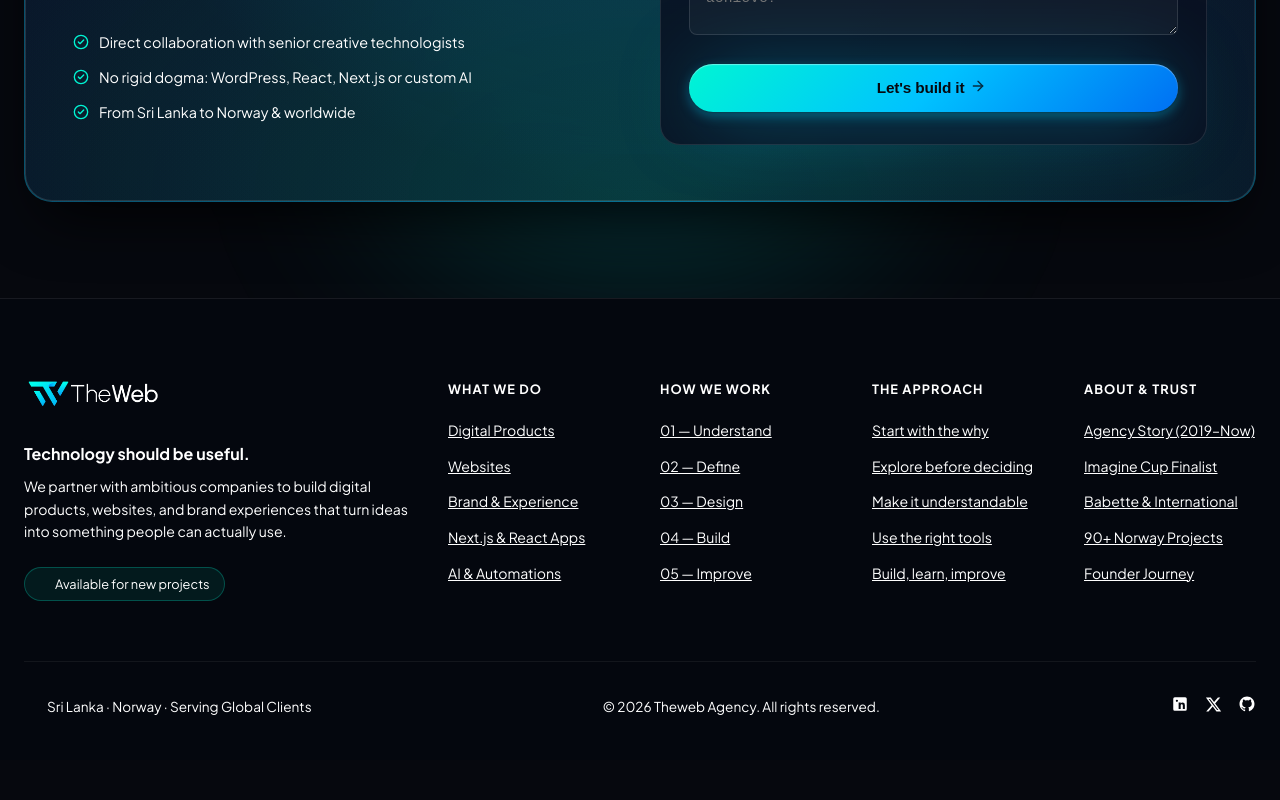
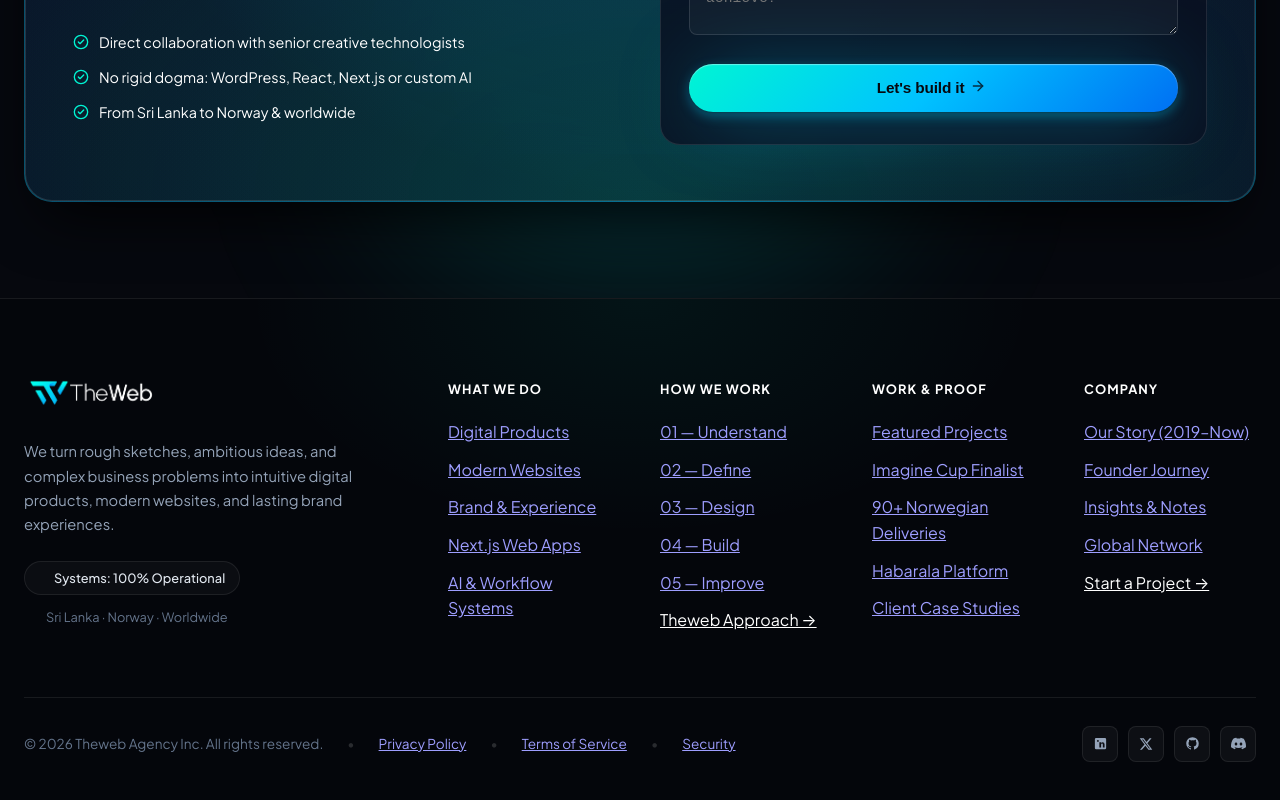
Before and after one commit to bees-arc/theweb, a Next.js app: page /work in a window 1280 px wide. Shown: the part 3759-4559 px from the top of the page. Before the commit the page ends 4519 px from the top, so only its background shows below. Built offline with nearby package versions, Linux system fonts and the light colour scheme.

Commit message:
feat: add Footer and Hero components along with transparent hero logo assets

```diff
--- a/app/components/Footer.jsx
+++ b/app/components/Footer.jsx
@@ -2,315 +2,391 @@
 
 import Image from 'next/image';
 import Link from 'next/link';
-import { ArrowUpRight, Globe } from 'lucide-react';
+import { ArrowUpRight, Globe, ShieldCheck, CheckCircle2, ChevronDown } from 'lucide-react';
 
 export default function Footer() {
+  const currentYear = new Date().getFullYear();
+
   return (
     <footer
       style={{
-        background: '#04070e',
+        background: '#04060b',
         borderTop: '1px solid rgba(255, 255, 255, 0.08)',
-        paddingTop: '80px',
-        paddingBottom: '40px',
         position: 'relative',
+        overflow: 'hidden',
       }}
     >
-      <div className="container">
-        {/* Main Footer Columns */}
+      {/* Ambient background glow subtle accent */}
+      <div
+        style={{
+          position: 'absolute',
+          top: 0,
+          left: '50%',
+          transform: 'translateX(-50%)',
+          width: '800px',
+          height: '240px',
+          background: 'radial-gradient(ellipse at 50% 0%, rgba(0, 245, 212, 0.06), transparent 70%)',
+          pointerEvents: 'none',
+        }}
+      />
+
+      <div className="container" style={{ position: 'relative', zIndex: 1, paddingTop: '80px', paddingBottom: '40px' }}>
+        {/* Main Footer Links Grid - Exactly matching n8n 5-column layout */}
         <div
           style={{
             display: 'grid',
             gridTemplateColumns: 'repeat(12, 1fr)',
             gap: '40px',
-            marginBottom: '60px',
+            marginBottom: '64px',
+          }}
+          className="footer-grid"
+        >
+          {/* Brand & Mission Column (Col 1-4) */}
+          <div style={{ gridColumn: 'span 4' }} className="footer-brand-col">
+            <Link
+              href="/"
+              style={{
+                display: 'inline-block',
+                position: 'relative',
+                height: '34px',
+                width: '150px',
+                marginBottom: '20px',
               }}
             >
-          {/* Brand Col */}
-          <div style={{ gridColumn: 'span 4' }} className="footer-brand-col">
-            <Link href="/" style={{ display: 'inline-block', position: 'relative', height: '36px', width: '155px', marginBottom: '20px' }}>
               <Image
                 src="/nav-logo-white.webp"
                 alt="Theweb"
                 fill
-                sizes="155px"
+                sizes="150px"
                 style={{ objectFit: 'contain' }}
               />
             </Link>
 
             <p
               style={{
-                fontSize: '1rem',
-                fontWeight: 700,
-                color: 'var(--text-white)',
-                marginBottom: '8px',
+                fontSize: '0.92rem',
+                color: '#94a3b8',
+                lineHeight: 1.65,
+                marginBottom: '24px',
+                maxWidth: '340px',
               }}
             >
-              Technology should be useful.
+              We turn rough sketches, ambitious ideas, and complex business problems into intuitive digital products,
+              modern websites, and lasting brand experiences.
             </p>
 
-            <p
-              style={{
-                fontSize: '0.88rem',
-                color: 'var(--text-secondary)',
-                lineHeight: 1.6,
-                marginBottom: '24px',
-              }}
-            >
-              We partner with ambitious companies to build digital products, websites, and brand experiences that turn ideas into something people can actually use.
-            </p>
-
+            {/* n8n-style Operational System Status Pill */}
+            <div style={{ display: 'flex', flexDirection: 'column', gap: '12px' }}>
               <div
                 style={{
                   display: 'inline-flex',
                   alignItems: 'center',
                   gap: '8px',
                   fontSize: '0.8rem',
-                color: 'var(--cyan-bright)',
-                background: 'rgba(0, 245, 212, 0.08)',
-                border: '1px solid rgba(0, 245, 212, 0.25)',
+                  fontWeight: 500,
+                  color: '#e2e8f0',
+                  background: 'rgba(255, 255, 255, 0.03)',
+                  border: '1px solid rgba(255, 255, 255, 0.08)',
                   padding: '6px 14px',
-                borderRadius: 'var(--radius-full)',
+                  borderRadius: '9999px',
+                  width: 'fit-content',
                 }}
               >
                 <span
                   style={{
-                  width: '8px',
-                  height: '8px',
+                    width: '7px',
+                    height: '7px',
                     borderRadius: '50%',
                     background: 'var(--cyan-bright)',
-                  boxShadow: '0 0 8px var(--cyan-bright)',
+                    boxShadow: '0 0 10px var(--cyan-bright)',
+                    display: 'inline-block',
                   }}
                 />
-              <span>Available for new projects</span>
+                <span>Systems: 100% Operational</span>
+              </div>
+
+              {/* Global Reach Indicator */}
+              <div
+                style={{
+                  display: 'inline-flex',
+                  alignItems: 'center',
+                  gap: '8px',
+                  fontSize: '0.8rem',
+                  color: '#64748b',
+                }}
+              >
+                <Globe size={14} color="var(--cyan-bright)" />
+                <span>Sri Lanka · Norway · Worldwide</span>
+              </div>
             </div>
           </div>
 
-          {/* Col 1: What We Do */}
-          <div style={{ gridColumn: 'span 2' }} className="footer-link-col">
-            <div
+          {/* Column 2: What We Do */}
+          <div style={{ gridColumn: 'span 2' }} className="footer-links-col">
+            <h4
               style={{
                 fontSize: '0.8rem',
                 fontWeight: 700,
                 textTransform: 'uppercase',
                 letterSpacing: '0.08em',
-                color: 'var(--text-white)',
-                marginBottom: '18px',
+                color: '#ffffff',
+                marginBottom: '20px',
               }}
             >
               What We Do
-            </div>
-            <ul style={{ listStyle: 'none', display: 'flex', flexDirection: 'column', gap: '10px' }}>
+            </h4>
+            <ul style={{ listStyle: 'none', display: 'flex', flexDirection: 'column', gap: '12px', padding: 0, margin: 0 }}>
               <li>
-                <Link href="/what-we-do" style={{ fontSize: '0.88rem', color: 'var(--text-secondary)' }}>
+                <Link href="/what-we-do" className="footer-link">
                   Digital Products
                 </Link>
               </li>
               <li>
-                <Link href="/what-we-do" style={{ fontSize: '0.88rem', color: 'var(--text-secondary)' }}>
-                  Websites
+                <Link href="/what-we-do" className="footer-link">
+                  Modern Websites
                 </Link>
               </li>
               <li>
-                <Link href="/what-we-do" style={{ fontSize: '0.88rem', color: 'var(--text-secondary)' }}>
+                <Link href="/what-we-do" className="footer-link">
                   Brand & Experience
                 </Link>
               </li>
               <li>
-                <Link href="/what-we-do" style={{ fontSize: '0.88rem', color: 'var(--text-secondary)' }}>
-                  Next.js & React Apps
+                <Link href="/what-we-do" className="footer-link">
+                  Next.js Web Apps
                 </Link>
               </li>
               <li>
-                <Link href="/what-we-do" style={{ fontSize: '0.88rem', color: 'var(--text-secondary)' }}>
-                  AI & Automations
+                <Link href="/what-we-do" className="footer-link">
+                  AI & Workflow Systems
                 </Link>
               </li>
             </ul>
           </div>
 
-          {/* Col 2: How We Work */}
-          <div style={{ gridColumn: 'span 2' }} className="footer-link-col">
-            <div
+          {/* Column 3: How We Work */}
+          <div style={{ gridColumn: 'span 2' }} className="footer-links-col">
+            <h4
               style={{
                 fontSize: '0.8rem',
                 fontWeight: 700,
                 textTransform: 'uppercase',
                 letterSpacing: '0.08em',
-                color: 'var(--text-white)',
-                marginBottom: '18px',
+                color: '#ffffff',
+                marginBottom: '20px',
               }}
             >
               How We Work
-            </div>
-            <ul style={{ listStyle: 'none', display: 'flex', flexDirection: 'column', gap: '10px' }}>
+            </h4>
+            <ul style={{ listStyle: 'none', display: 'flex', flexDirection: 'column', gap: '12px', padding: 0, margin: 0 }}>
               <li>
-                <Link href="/how-we-work" style={{ fontSize: '0.88rem', color: 'var(--text-secondary)' }}>
+                <Link href="/how-we-work" className="footer-link">
                   01 — Understand
                 </Link>
               </li>
               <li>
-                <Link href="/how-we-work" style={{ fontSize: '0.88rem', color: 'var(--text-secondary)' }}>
+                <Link href="/how-we-work" className="footer-link">
                   02 — Define
                 </Link>
               </li>
               <li>
-                <Link href="/how-we-work" style={{ fontSize: '0.88rem', color: 'var(--text-secondary)' }}>
+                <Link href="/how-we-work" className="footer-link">
                   03 — Design
                 </Link>
               </li>
               <li>
-                <Link href="/how-we-work" style={{ fontSize: '0.88rem', color: 'var(--text-secondary)' }}>
+                <Link href="/how-we-work" className="footer-link">
                   04 — Build
                 </Link>
               </li>
               <li>
-                <Link href="/how-we-work" style={{ fontSize: '0.88rem', color: 'var(--text-secondary)' }}>
+                <Link href="/how-we-work" className="footer-link">
                   05 — Improve
+                </Link>
+              </li>
+              <li>
+                <Link href="/how-we-work#approach" className="footer-link" style={{ color: 'var(--cyan-bright)' }}>
+                  Theweb Approach →
                 </Link>
               </li>
             </ul>
           </div>
 
-          {/* Col 3: The Approach */}
-          <div style={{ gridColumn: 'span 2' }} className="footer-link-col">
-            <div
+          {/* Column 4: Work & Proof */}
+          <div style={{ gridColumn: 'span 2' }} className="footer-links-col">
+            <h4
               style={{
                 fontSize: '0.8rem',
                 fontWeight: 700,
                 textTransform: 'uppercase',
                 letterSpacing: '0.08em',
-                color: 'var(--text-white)',
-                marginBottom: '18px',
+                color: '#ffffff',
+                marginBottom: '20px',
               }}
             >
-              The Approach
-            </div>
-            <ul style={{ listStyle: 'none', display: 'flex', flexDirection: 'column', gap: '10px' }}>
+              Work & Proof
+            </h4>
+            <ul style={{ listStyle: 'none', display: 'flex', flexDirection: 'column', gap: '12px', padding: 0, margin: 0 }}>
               <li>
-                <Link href="/how-we-work#approach" style={{ fontSize: '0.88rem', color: 'var(--text-secondary)' }}>
-                  Start with the why
+                <Link href="/work" className="footer-link">
+                  Featured Projects
                 </Link>
               </li>
               <li>
-                <Link href="/how-we-work#approach" style={{ fontSize: '0.88rem', color: 'var(--text-secondary)' }}>
-                  Explore before deciding
+                <Link href="/work" className="footer-link">
+                  Imagine Cup Finalist
                 </Link>
               </li>
               <li>
-                <Link href="/how-we-work#approach" style={{ fontSize: '0.88rem', color: 'var(--text-secondary)' }}>
-                  Make it understandable
+                <Link href="/work" className="footer-link">
+                  90+ Norwegian Deliveries
                 </Link>
               </li>
               <li>
-                <Link href="/how-we-work#approach" style={{ fontSize: '0.88rem', color: 'var(--text-secondary)' }}>
-                  Use the right tools
+                <Link href="/work" className="footer-link">
+                  Habarala Platform
                 </Link>
               </li>
               <li>
-                <Link href="/how-we-work#approach" style={{ fontSize: '0.88rem', color: 'var(--text-secondary)' }}>
-                  Build, learn, improve
+                <Link href="/work" className="footer-link">
+                  Client Case Studies
                 </Link>
               </li>
             </ul>
           </div>
 
-          {/* Col 4: About & Impact */}
-          <div style={{ gridColumn: 'span 2' }} className="footer-link-col">
-            <div
+          {/* Column 5: Company */}
+          <div style={{ gridColumn: 'span 2' }} className="footer-links-col">
+            <h4
               style={{
                 fontSize: '0.8rem',
                 fontWeight: 700,
                 textTransform: 'uppercase',
                 letterSpacing: '0.08em',
-                color: 'var(--text-white)',
-                marginBottom: '18px',
+                color: '#ffffff',
+                marginBottom: '20px',
               }}
             >
-              About & Trust
-            </div>
-            <ul style={{ listStyle: 'none', display: 'flex', flexDirection: 'column', gap: '10px' }}>
+              Company
+            </h4>
+            <ul style={{ listStyle: 'none', display: 'flex', flexDirection: 'column', gap: '12px', padding: 0, margin: 0 }}>
               <li>
-                <Link href="/about" style={{ fontSize: '0.88rem', color: 'var(--text-secondary)' }}>
-                  Agency Story (2019–Now)
+                <Link href="/about" className="footer-link">
+                  Our Story (2019–Now)
                 </Link>
               </li>
               <li>
-                <Link href="/work" style={{ fontSize: '0.88rem', color: 'var(--text-secondary)' }}>
-                  Imagine Cup Finalist
+                <Link href="/about#founder" className="footer-link">
+                  Founder Journey
                 </Link>
               </li>
               <li>
-                <Link href="/about#partners" style={{ fontSize: '0.88rem', color: 'var(--text-secondary)' }}>
-                  Babette & International
+                <Link href="/insights" className="footer-link">
+                  Insights & Notes
                 </Link>
               </li>
               <li>
-                <Link href="/work" style={{ fontSize: '0.88rem', color: 'var(--text-secondary)' }}>
-                  90+ Norway Projects
+                <Link href="/about#partners" className="footer-link">
+                  Global Network
                 </Link>
               </li>
               <li>
-                <Link href="/about#founder" style={{ fontSize: '0.88rem', color: 'var(--text-secondary)' }}>
-                  Founder Journey
+                <Link href="/contact" className="footer-link" style={{ color: 'var(--cyan-bright)' }}>
+                  Start a Project →
                 </Link>
               </li>
             </ul>
           </div>
         </div>
 
-        {/* Bottom Bar: Copyright, Socials & Global Presence */}
+        {/* ==========================================================
+            BOTTOM BAR (Exact n8n.io layout)
+           ========================================================== */}
         <div
           style={{
-            borderTop: '1px solid rgba(255, 255, 255, 0.06)',
-            paddingTop: '32px',
+            borderTop: '1px solid rgba(255, 255, 255, 0.08)',
+            paddingTop: '28px',
             display: 'flex',
             alignItems: 'center',
             justifyContent: 'space-between',
             flexWrap: 'wrap',
             gap: '20px',
           }}
+          className="footer-bottom"
         >
-          <div style={{ display: 'flex', alignItems: 'center', gap: '8px', fontSize: '0.85rem', color: 'var(--text-muted)' }}>
-            <Globe size={15} color="var(--cyan-bright)" />
-            <span>Sri Lanka · Norway · Serving Global Clients</span>
+          {/* Copyright & Legal links */}
+          <div
+            style={{
+              display: 'flex',
+              alignItems: 'center',
+              flexWrap: 'wrap',
+              gap: '24px',
+              fontSize: '0.85rem',
+              color: '#64748b',
+            }}
+          >
+            <span>© {currentYear} Theweb Agency Inc. All rights reserved.</span>
+            <span style={{ color: 'rgba(255, 255, 255, 0.15)' }}>•</span>
+            <Link href="/privacy" className="footer-sublink">
+              Privacy Policy
+            </Link>
+            <span style={{ color: 'rgba(255, 255, 255, 0.15)' }}>•</span>
+            <Link href="/terms" className="footer-sublink">
+              Terms of Service
+            </Link>
+            <span style={{ color: 'rgba(255, 255, 255, 0.15)' }}>•</span>
+            <Link href="/security" className="footer-sublink">
+              Security
+            </Link>
           </div>
 
-          <div style={{ fontSize: '0.85rem', color: 'var(--text-muted)' }}>
-            © {new Date().getFullYear()} Theweb Agency. All rights reserved.
-          </div>
-
-          <div style={{ display: 'flex', alignItems: 'center', gap: '16px' }}>
+          {/* Social Icons (n8n rounded pill style) */}
+          <div style={{ display: 'flex', alignItems: 'center', gap: '10px' }}>
             <a
               href="https://linkedin.com"
               target="_blank"
               rel="noopener noreferrer"
-              style={{ color: 'var(--text-secondary)', transition: 'color 0.2s' }}
+              className="social-btn"
               aria-label="LinkedIn"
             >
-              <svg width="18" height="18" viewBox="0 0 24 24" fill="currentColor">
+              <svg width="15" height="15" viewBox="0 0 24 24" fill="currentColor">
                 <path d="M19 3a2 2 0 0 1 2 2v14a2 2 0 0 1-2 2H5a2 2 0 0 1-2-2V5a2 2 0 0 1 2-2h14m-.5 15.5v-5.3a3.26 3.26 0 0 0-3.26-3.26c-.85 0-1.84.52-2.28 1.3v-1.11h-2.79v8.37h2.79v-4.93c0-.77.62-1.4 1.39-1.4a1.4 1.4 0 0 1 1.4 1.4v4.93h2.75M6.46 10.9h2.78v8.37H6.46v-8.37M7.86 6.3a1.5 1.5 0 1 0 0 3 1.5 1.5 0 0 0 0-3" />
               </svg>
             </a>
+
             <a
               href="https://x.com"
               target="_blank"
               rel="noopener noreferrer"
-              style={{ color: 'var(--text-secondary)', transition: 'color 0.2s' }}
+              className="social-btn"
               aria-label="Twitter/X"
             >
-              <svg width="17" height="17" viewBox="0 0 24 24" fill="currentColor">
+              <svg width="14" height="14" viewBox="0 0 24 24" fill="currentColor">
                 <path d="M18.244 2.25h3.308l-7.227 8.26 8.502 11.24H16.17l-5.214-6.817L4.99 21.75H1.68l7.73-8.835L1.254 2.25H8.08l4.713 6.231zm-1.161 17.52h1.833L7.084 4.126H5.117z" />
               </svg>
             </a>
+
             <a
               href="https://github.com"
               target="_blank"
               rel="noopener noreferrer"
-              style={{ color: 'var(--text-secondary)', transition: 'color 0.2s' }}
+              className="social-btn"
               aria-label="GitHub"
             >
-              <svg width="18" height="18" viewBox="0 0 24 24" fill="currentColor">
+              <svg width="15" height="15" viewBox="0 0 24 24" fill="currentColor">
                 <path fillRule="evenodd" clipRule="evenodd" d="M12 2C6.477 2 2 6.484 2 12.017c0 4.425 2.865 8.18 6.839 9.504.5.092.682-.217.682-.483 0-.237-.008-.868-.013-1.703-2.782.605-3.369-1.343-3.369-1.343-.454-1.158-1.11-1.466-1.11-1.466-.908-.62.069-.608.069-.608 1.003.07 1.53 1.032 1.53 1.032.892 1.53 2.341 1.088 2.91.832.092-.647.35-1.088.636-1.338-2.22-.253-4.555-1.113-4.555-4.951 0-1.093.39-1.988 1.029-2.688-.103-.253-.446-1.272.098-2.65 0 0 .84-.27 2.75 1.026A9.564 9.564 0 0112 6.844c.85.004 1.705.115 2.504.337 1.909-1.296 2.747-1.027 2.747-1.027.546 1.379.202 2.398.1 2.651.64.7 1.028 1.595 1.028 2.688 0 3.848-2.339 4.695-4.566 4.943.359.309.678.92.678 1.855 0 1.338-.012 2.419-.012 2.747 0 .268.18.58.688.482A10.019 10.019 0 0022 12.017C22 6.484 17.522 2 12 2z" />
+              </svg>
+            </a>
+
+            <a
+              href="https://discord.com"
+              target="_blank"
+              rel="noopener noreferrer"
+              className="social-btn"
+              aria-label="Discord"
+            >
+              <svg width="15" height="15" viewBox="0 0 24 24" fill="currentColor">
+                <path d="M20.317 4.37a19.791 19.791 0 0 0-4.885-1.515.074.074 0 0 0-.079.037c-.21.375-.444.864-.608 1.25a18.27 18.27 0 0 0-5.487 0 12.64 12.64 0 0 0-.617-1.25.077.077 0 0 0-.079-.037A19.736 19.736 0 0 0 3.677 4.37a.07.07 0 0 0-.032.027C.533 9.046-.32 13.58.099 18.057a.082.082 0 0 0 .031.057 19.9 19.9 0 0 0 5.993 3.03.078.078 0 0 0 .084-.028c.462-.63.874-1.295 1.226-1.994.021-.041.001-.09-.041-.106a13.107 13.107 0 0 1-1.872-.892.077.077 0 0 1-.008-.128 10.2 10.2 0 0 0 .372-.292.074.074 0 0 1 .077-.01c3.929 1.793 8.18 1.793 12.061 0a.074.074 0 0 1 .078.01c.12.098.246.198.373.292a.077.077 0 0 1-.006.127 12.299 12.299 0 0 1-1.873.894.077.077 0 0 0-.041.107c.36.698.772 1.362 1.225 1.993a.076.076 0 0 0 .084.028 19.839 19.839 0 0 0 6.002-3.03.077.077 0 0 0 .032-.054c.5-5.177-.838-9.674-3.549-13.66a.061.061 0 0 0-.031-.028zM8.02 15.33c-1.183 0-2.157-1.085-2.157-2.419 0-1.333.956-2.419 2.157-2.419 1.21 0 2.176 1.096 2.157 2.42 0 1.333-.956 2.418-2.157 2.418zm7.975 0c-1.183 0-2.157-1.085-2.157-2.419 0-1.333.955-2.419 2.157-2.419 1.21 0 2.176 1.096 2.157 2.42 0 1.333-.946 2.418-2.157 2.418z" />
               </svg>
             </a>
           </div>
@@ -318,16 +394,65 @@ export default function Footer() {
       </div>
 
       <style jsx>{`
-        @media (max-width: 990px) {
+        .footer-link {
+          font-size: 0.88rem;
+          color: #94a3b8;
+          text-decoration: none;
+          transition: color 0.2s ease, transform 0.2s ease;
+          display: inline-block;
+        }
+        .footer-link:hover {
+          color: #ffffff;
+          transform: translateX(2px);
+        }
+        .footer-sublink {
+          color: #64748b;
+          text-decoration: none;
+          transition: color 0.2s ease;
+        }
+        .footer-sublink:hover {
+          color: #cbd5e1;
+        }
+        .social-btn {
+          display: inline-flex;
+          align-items: center;
+          justify-content: center;
+          width: 36px;
+          height: 36px;
+          border-radius: 8px;
+          background: rgba(255, 255, 255, 0.04);
+          border: 1px solid rgba(255, 255, 255, 0.08);
+          color: #94a3b8;
+          transition: all 0.2s ease;
+        }
+        .social-btn:hover {
+          background: rgba(0, 245, 212, 0.1);
+          border-color: rgba(0, 245, 212, 0.3);
+          color: var(--cyan-bright);
+          transform: translateY(-2px);
+          box-shadow: 0 4px 12px rgba(0, 245, 212, 0.15);
+        }
+
+        @media (max-width: 1024px) {
           .footer-brand-col {
             grid-column: span 12 !important;
+            margin-bottom: 20px;
           }
-          .footer-link-col {
+          .footer-links-col {
+            grid-column: span 3 !important;
+          }
+        }
+        @media (max-width: 768px) {
+          .footer-links-col {
             grid-column: span 6 !important;
           }
+          .footer-bottom {
+            flex-direction: column;
+            align-items: flex-start !important;
           }
-        @media (max-width: 580px) {
-          .footer-link-col {
+        }
+        @media (max-width: 480px) {
+          .footer-links-col {
             grid-column: span 12 !important;
           }
         }
```
Also changed, not shown: app/components/Hero.jsx (+6 -7 lines), public/hero-logo-transparent.png, public/hero-logo-transparent.webp (added). Lines whose indentation alone changed are shown as unchanged.
